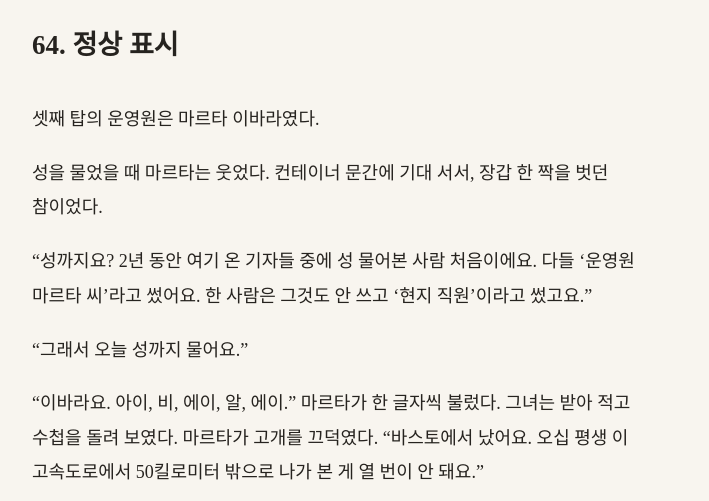
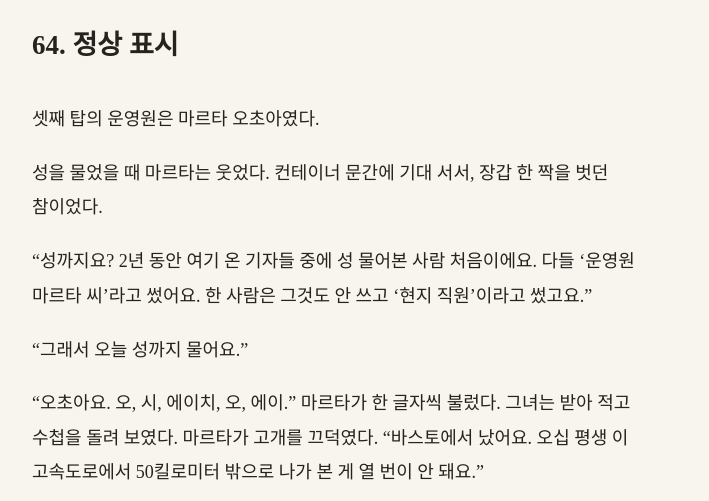
Before and after one commit to kangkkang/writer_s1_public, a Jekyll site: the page built from vol2/064.md, in a window 1280 px wide and 900 px high. Shown: the part 254-755 px from the top of the window, without its empty margins (284-993 px from the left). Built offline with Jekyll 4.4.1, drawn with Linux system fonts in a browser that asks for light colours; our own code applies the rules of GitHub Pages for plain Markdown files; some of the changed text lies outside the part shown.

Commit message:
Update from https://github.com/kangkkang/writer_s1/commit/2ccdf46d9d5f4a808db2b4e7a35de08406946c98

```diff
--- a/vol2/064.md
+++ b/vol2/064.md
@@ -4,7 +4,7 @@
 
 # 64. 정상 표시
 
-셋째 탑의 운영원은 마르타 이바라였다.
+셋째 탑의 운영원은 마르타 오초아였다.
 
 성을 물었을 때 마르타는 웃었다. 컨테이너 문간에 기대 서서, 장갑 한 짝을 벗던 참이었다.
 
@@ -12,7 +12,7 @@
 
 "그래서 오늘 성까지 물어요."
 
-"이바라요. 아이, 비, 에이, 알, 에이." 마르타가 한 글자씩 불렀다. 그녀는 받아 적고 수첩을 돌려 보였다. 마르타가 고개를 끄덕였다. "바스토에서 났어요. 오십 평생 이 고속도로에서 50킬로미터 밖으로 나가 본 게 열 번이 안 돼요."
+"오초아요. 오, 시, 에이치, 오, 에이." 마르타가 한 글자씩 불렀다. 그녀는 받아 적고 수첩을 돌려 보였다. 마르타가 고개를 끄덕였다. "바스토에서 났어요. 오십 평생 이 고속도로에서 50킬로미터 밖으로 나가 본 게 열 번이 안 돼요."
 
 그 이름은 수첩의 그날 장에서 다섯째 줄이었다. 위의 넷은 낮에 고속도로를 따라 동쪽으로 내려오며 받아 적은 이름이었다. 첫 탑 곁의 터빈 정비공, 둘째 탑에서 저장장치 상자를 지키던 젊은 남자, 그리고 바스토의 식당에서 2년 동안 탑마다 도시락을 실어 나른 부부. 이름 옆에 성이 있었고, 성 옆에 그 사람이 탑에서 보낸 햇수가 있었다. 2년, 1년 반, 2년, 2년.
 
@@ -170,7 +170,7 @@
 
 그녀는 탁자에 앉아 수첩을 폈다.
 
-그날의 장에 이름이 다섯 줄 있었다. 터빈 정비공, 저장장치의 젊은 남자, 식당의 부부, 마르타 이바라. 이름 옆의 성, 성 옆의 햇수. 2년, 1년 반, 2년, 2년, 2년. 그 아래에 마르타의 말이 있었다. *하나라도 꺼져 있으면 잠이 안 와요.*
+그날의 장에 이름이 다섯 줄 있었다. 터빈 정비공, 저장장치의 젊은 남자, 식당의 부부, 마르타 오초아. 이름 옆의 성, 성 옆의 햇수. 2년, 1년 반, 2년, 2년, 2년. 그 아래에 마르타의 말이 있었다. *하나라도 꺼져 있으면 잠이 안 와요.*
 
 그 장을 넘겼다. 새 장이었다. 앞의 장에 오늘 아침까지의 기사가 있었다. 그 기사는 이제 다른 기사였다.
 
```
